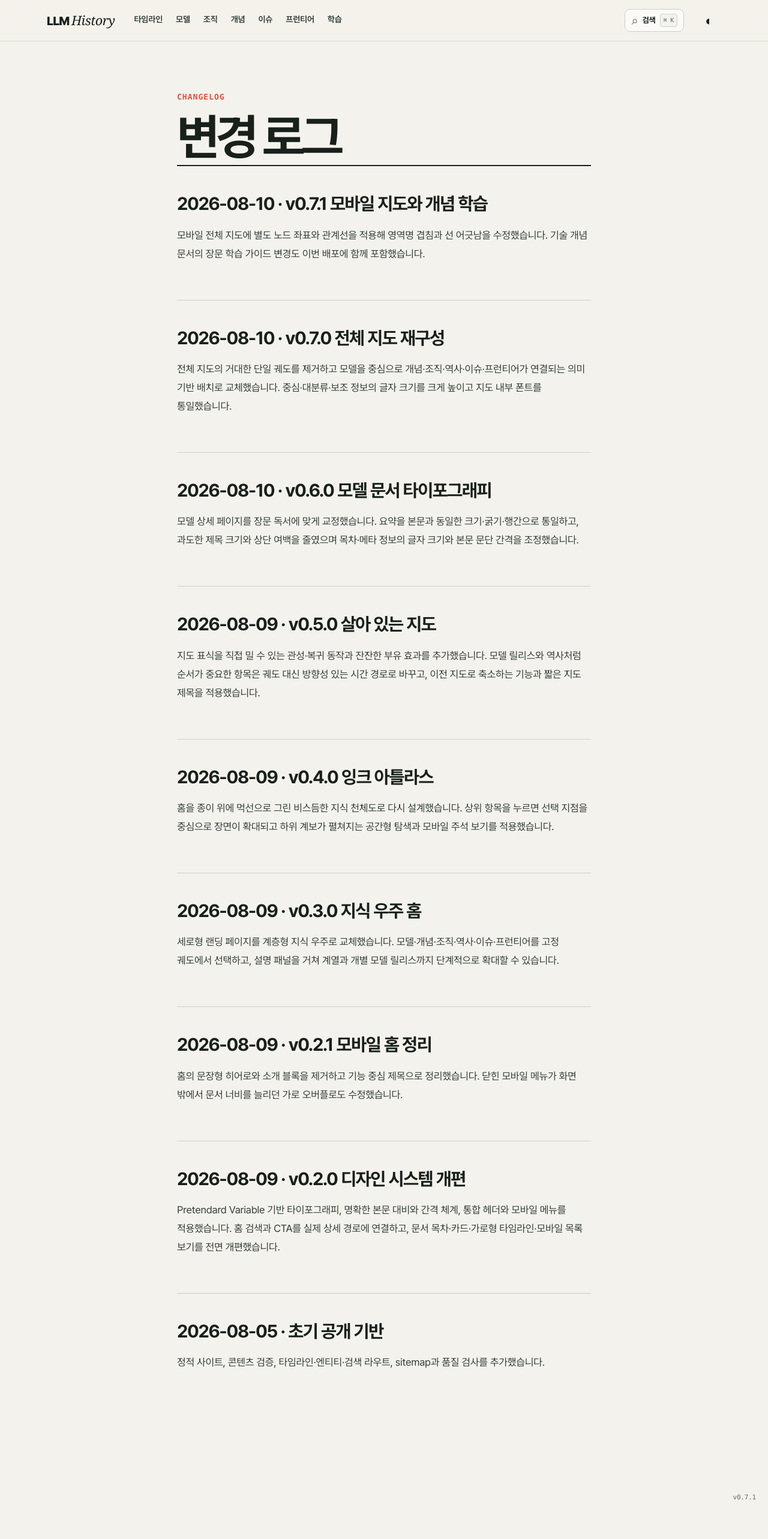
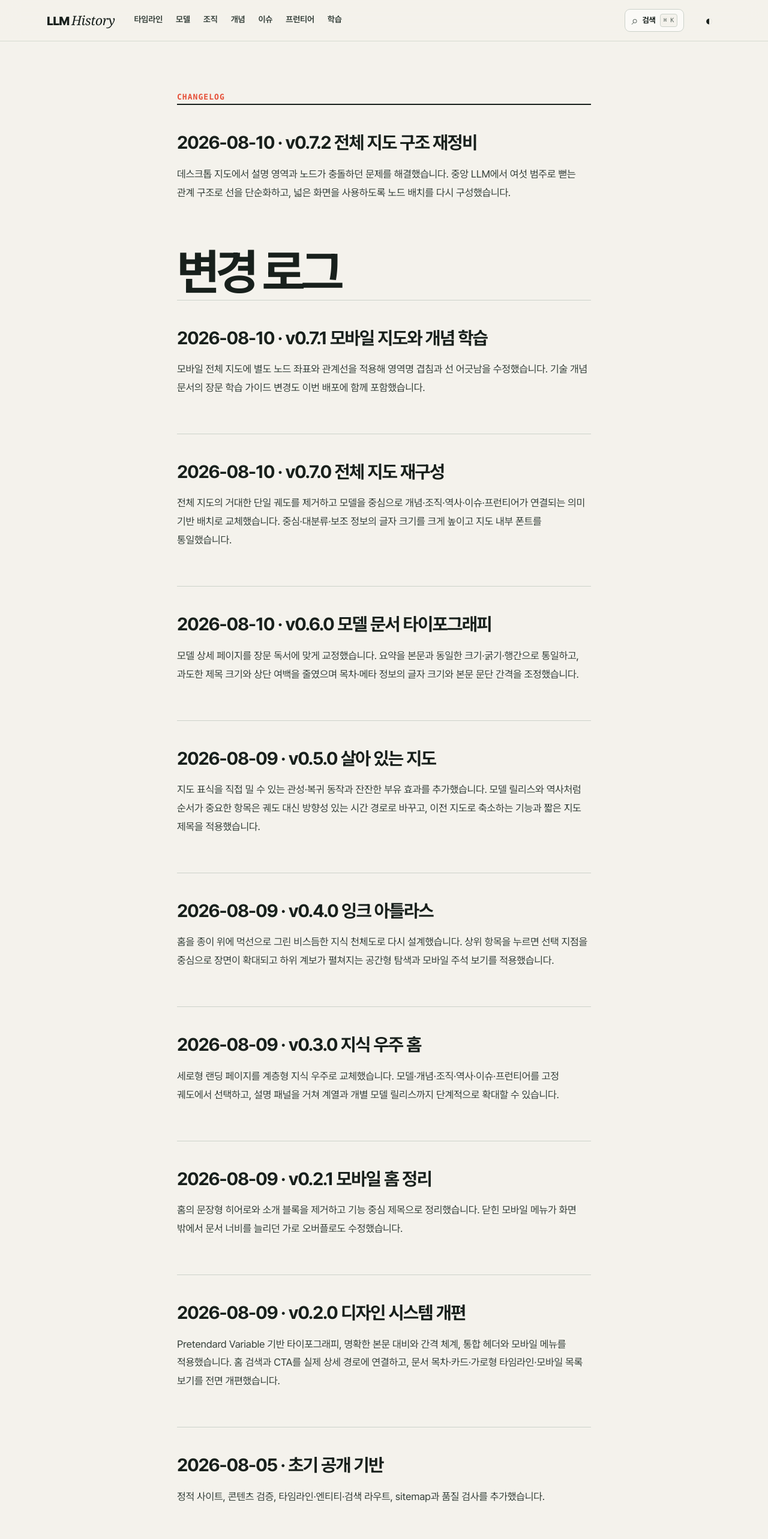
Before and after one commit to Moonflute/llm_notes, a Next.js app: page /changelog in a window 1280 px wide. Shown: the top 2566 px of the page at 60% size. Before the commit the page ends 2523 px from the top, so only its background shows below. Built offline with nearby package versions, Linux system fonts and the light colour scheme; no server answers.

Commit message:
Rebuild the root knowledge map

```diff
--- a/package.json
+++ b/package.json
@@ -1,6 +1,6 @@
 {
   "name": "llm-history",
-  "version": "0.7.1",
+  "version": "0.7.2",
   "private": true,
   "scripts": {
     "dev": "next dev",
--- a/src/app/changelog/page.tsx
+++ b/src/app/changelog/page.tsx
@@ -1,6 +1,7 @@
 export default function Changelog() {
   return <main id="main-content" className="detail">
     <p className="sectionLabel">CHANGELOG</p>
+    <section><h2>2026-08-10 · v0.7.2 전체 지도 구조 재정비</h2><p>데스크톱 지도에서 설명 영역과 노드가 충돌하던 문제를 해결했습니다. 중앙 LLM에서 여섯 범주로 뻗는 관계 구조로 선을 단순화하고, 넓은 화면을 사용하도록 노드 배치를 다시 구성했습니다.</p></section>
     <h1>변경 로그</h1>
     <section><h2>2026-08-10 · v0.7.1 모바일 지도와 개념 학습</h2><p>모바일 전체 지도에 별도 노드 좌표와 관계선을 적용해 영역명 겹침과 선 어긋남을 수정했습니다. 기술 개념 문서의 장문 학습 가이드 변경도 이번 배포에 함께 포함했습니다.</p></section>
     <section><h2>2026-08-10 · v0.7.0 전체 지도 재구성</h2><p>전체 지도의 거대한 단일 궤도를 제거하고 모델을 중심으로 개념·조직·역사·이슈·프런티어가 연결되는 의미 기반 배치로 교체했습니다. 중심·대분류·보조 정보의 글자 크기를 크게 높이고 지도 내부 폰트를 통일했습니다.</p></section>
--- a/src/app/globals.css
+++ b/src/app/globals.css
@@ -383,10 +383,10 @@ footer{max-width:var(--content);margin:auto;padding:34px 28px 25px;display:flex;
 .cosmosCaption{position:absolute;left:28px;top:24px;z-index:20;width:min(430px,36vw);padding-left:16px;border-left:2px solid #24362c;color:#1d2b24}
 .cosmosCaption p{margin:0 0 8px;color:#9d3f2c;font-family:var(--sans);font-size:12px;font-weight:760;letter-spacing:.09em}.cosmosCaption h2{max-width:18ch;margin:0;font-family:var(--sans);font-size:44px;font-weight:690;line-height:1.08;letter-spacing:-.05em}.cosmosCaption>span{display:block;margin-top:10px;color:#435049;font-size:17px;line-height:1.55}.cosmosCaption>a{display:inline-block;margin-top:10px;color:#24352c;font-size:14px;font-weight:750;text-decoration:underline;text-underline-offset:4px}
 .cosmosCanvas{position:absolute;inset:72px 0 0;overflow:hidden}
-.cosmosOrbits{position:absolute;inset:0;width:100%;height:100%;overflow:visible}.cosmosOrbits ellipse{fill:none;stroke:#25372ecc;stroke-width:1.25;vector-effect:non-scaling-stroke}.cosmosOrbits .orbitEcho{stroke:#25372e8c;stroke-width:.8;stroke-dasharray:3 4}.cosmosOrbits .orbitInner{stroke:#25372eaa;stroke-width:1;stroke-dasharray:5 4}.cosmosOrbits path{fill:none;stroke:#25372eb8;stroke-width:1;stroke-dasharray:3 4;vector-effect:non-scaling-stroke}.cosmosOrbits .rootRelation{stroke:#25372e82;stroke-width:1.15;stroke-dasharray:5 5}.cosmosOrbits .rootRelation:first-child{stroke:#a53d2aaa;stroke-width:1.4;stroke-dasharray:none}.mobileRootRelation{display:none}.cosmosOrbits .sequenceTrail,.cosmosOrbits .sequenceTrailEcho{fill:none;stroke:#26382fcc;stroke-width:1.2;vector-effect:non-scaling-stroke}.cosmosOrbits .sequenceTrailEcho{stroke:#26382f73;stroke-width:.8;stroke-dasharray:3 4}
+.cosmosOrbits{position:absolute;inset:0;width:100%;height:100%;overflow:visible}.cosmosOrbits ellipse{fill:none;stroke:#25372ecc;stroke-width:1.25;vector-effect:non-scaling-stroke}.cosmosOrbits .orbitEcho{stroke:#25372e8c;stroke-width:.8;stroke-dasharray:3 4}.cosmosOrbits .orbitInner{stroke:#25372eaa;stroke-width:1;stroke-dasharray:5 4}.cosmosOrbits path{fill:none;stroke:#25372eb8;stroke-width:1;stroke-dasharray:3 4;vector-effect:non-scaling-stroke}.cosmosOrbits .rootRelation{stroke:#25372e70;stroke-width:1.05;stroke-dasharray:4 5}.cosmosOrbits .primaryRootSpoke{stroke:#a53d2a9c;stroke-width:1.3;stroke-dasharray:none}.mobileRootRelation{display:none}.cosmosOrbits .sequenceTrail,.cosmosOrbits .sequenceTrailEcho{fill:none;stroke:#26382fcc;stroke-width:1.2;vector-effect:non-scaling-stroke}.cosmosOrbits .sequenceTrailEcho{stroke:#26382f73;stroke-width:.8;stroke-dasharray:3 4}
 .cosmosCenter{position:absolute;left:50%;top:51%;z-index:8;width:170px;padding:13px 10px 12px;border-top:1px solid #203129;border-bottom:3px double #203129;background:#f2eee3;color:#1c2a23;text-align:center;transform:translate(-50%,-50%)}
 .cosmosCenter span,.cosmosCenter i{display:block;font-family:var(--sans);font-size:12px;font-style:normal;letter-spacing:.06em;color:#5e6963}.cosmosCenter b{display:block;margin:5px 0 6px;font-family:var(--sans);font-size:38px;font-weight:680;line-height:1;letter-spacing:-.055em;word-break:keep-all}
-.layout-root .cosmosCenter{width:190px;padding-block:15px}.layout-root .cosmosCenter b{font-size:46px}.layout-root .cosmosCenter span,.layout-root .cosmosCenter i{font-size:13px}
+.layout-root .cosmosCanvas{inset:170px 0 0}.layout-root .cosmosCenter{top:52%;width:190px;padding-block:15px}.layout-root .cosmosCenter b{font-size:46px}.layout-root .cosmosCenter span,.layout-root .cosmosCenter i{font-size:13px}
 .cosmosNode{--tone:#23342b;position:absolute;left:var(--x);top:var(--y);z-index:10;width:230px;min-height:70px;padding:0;border:0;background:transparent;color:#1b2922;translate:var(--push-x) var(--push-y);transform:translate(0,-50%);scale:var(--node-scale);transform-origin:left center;cursor:grab;text-align:left;touch-action:none;user-select:none}
 .cosmosNode:active{cursor:grabbing}.cosmosNodeDrift{position:relative;display:block;min-height:70px;animation:inkDrift 8.5s ease-in-out infinite;animation-delay:var(--drift-delay)}
 .cosmosNode[data-side="left"]{transform:translate(-100%,-50%);transform-origin:right center;text-align:right}
@@ -478,7 +478,7 @@ footer{max-width:var(--content);margin:auto;padding:34px 28px 25px;display:flex;
   .cosmosWorld{inset:48px 0 0}.cosmosCaption{left:15px;top:15px;width:calc(100% - 30px);padding-left:11px}.cosmosCaption p{margin-bottom:5px;font-size:10px}.cosmosCaption h2{font-size:32px}.cosmosCaption>span{max-width:340px;margin-top:6px;font-size:14px;line-height:1.45}.cosmosCaption>a{margin-top:6px;font-size:12px}
   .cosmosCanvas{inset:134px 0 0}.cosmosCenter{width:108px;padding:9px 6px 8px}.cosmosCenter b{font-size:26px}.cosmosCenter span,.cosmosCenter i{font-size:9px}.layout-root .cosmosCenter{width:116px;padding-block:10px}.layout-root .cosmosCenter b{font-size:29px}.layout-root .cosmosCenter span,.layout-root .cosmosCenter i{font-size:9px}
   .cosmosNode{width:126px;min-height:54px}.cosmosNodeDrift{min-height:54px}.inkMark{width:22px;height:22px}.inkMark::before{width:5px;height:5px}.inkMark i{left:8px;top:-7px;height:36px}.cosmosNodeBody{padding:4px 2px 4px 29px}.cosmosNode[data-side="left"] .cosmosNodeBody{padding:4px 29px 4px 2px}.cosmosNode small{font-size:8px;letter-spacing:.02em}.cosmosNode b{font-size:15px}.cosmosNode em{margin-top:3px;font-size:8px}.layout-root .cosmosNode{width:142px}.layout-root .cosmosNode b{font-size:19px}.layout-root .cosmosNode.tone-models b{font-size:22px}.layout-root .cosmosNode small{font-size:9px}.layout-root .cosmosNode em{font-size:10px}
-  .layout-root .cosmosCenter{top:56%}.layout-root .cosmosNode{left:var(--mobile-x);top:var(--mobile-y);scale:1}.layout-root .desktopRootRelation{display:none}.layout-root .mobileRootRelation{display:block}.layout-root .cosmosNode[data-mobile-side="left"]{transform:translate(-100%,-50%);transform-origin:right center;text-align:right}.layout-root .cosmosNode[data-mobile-side="left"] .inkMark{left:auto;right:0}.layout-root .cosmosNode[data-mobile-side="left"] .cosmosNodeBody{padding:4px 29px 4px 2px}.layout-root .cosmosNode[data-mobile-side="right"]{transform:translate(0,-50%);transform-origin:left center;text-align:left}.layout-root .cosmosNode[data-mobile-side="right"] .inkMark{left:0;right:auto}.layout-root .cosmosNode[data-mobile-side="right"] .cosmosNodeBody{padding:4px 2px 4px 29px}
+  .layout-root .cosmosCanvas{inset:134px 0 0}.layout-root .cosmosCenter{top:56%}.layout-root .cosmosNode{left:var(--mobile-x);top:var(--mobile-y);scale:1}.layout-root .desktopRootRelation{display:none}.layout-root .mobileRootRelation{display:block}.layout-root .cosmosNode[data-mobile-side="left"]{transform:translate(-100%,-50%);transform-origin:right center;text-align:right}.layout-root .cosmosNode[data-mobile-side="left"] .inkMark{left:auto;right:0}.layout-root .cosmosNode[data-mobile-side="left"] .cosmosNodeBody{padding:4px 29px 4px 2px}.layout-root .cosmosNode[data-mobile-side="right"]{transform:translate(0,-50%);transform-origin:left center;text-align:left}.layout-root .cosmosNode[data-mobile-side="right"] .inkMark{left:0;right:auto}.layout-root .cosmosNode[data-mobile-side="right"] .cosmosNodeBody{padding:4px 2px 4px 29px}
   .layout-sequence .cosmosCanvas{inset:142px 0 0}.sequenceDirection{top:4%;font-size:9px}.sequenceNode{width:90px;min-height:65px}.sequenceNode .cosmosNodeDrift{min-height:65px}.sequenceNode .inkMark{top:15px}.sequenceNode .cosmosNodeBody{padding:31px 1px 0}.sequenceNode .cosmosNodeBody small{font-size:8px}.sequenceNode .cosmosNodeBody b{font-size:12px;line-height:1.05}.sequenceNode .cosmosNodeBody em{font-size:8px}.sequenceNode .sequenceIndex{left:calc(50% + 13px);top:0;font-size:8px}
   .cosmosZoomOut{left:12px;bottom:12px;min-width:124px;padding:7px 10px 7px 6px;grid-template-columns:28px auto}.cosmosZoomOut>b{font-size:16px}.cosmosZoomOut>span{font-size:10px}.cosmosZoomOut>small{font-size:7px}
   .cosmosNote{position:absolute;left:0;right:0;bottom:0;width:100%;padding:18px 19px 16px;border-inline:0;transform:none}.cosmosNote::before{display:none}.cosmosNote h3{font-size:24px}.cosmosNote>div{font-size:13px;line-height:1.5}
--- a/src/lib/app-version.ts
+++ b/src/lib/app-version.ts
@@ -1 +1 @@
-export const appVersion = "0.7.1";
+export const appVersion = "0.7.2";
```
Also changed, not shown: src/components/home/knowledge-cosmos.tsx (+12 -11 lines), 1 other file (tests, documents, lock files or other folders).
